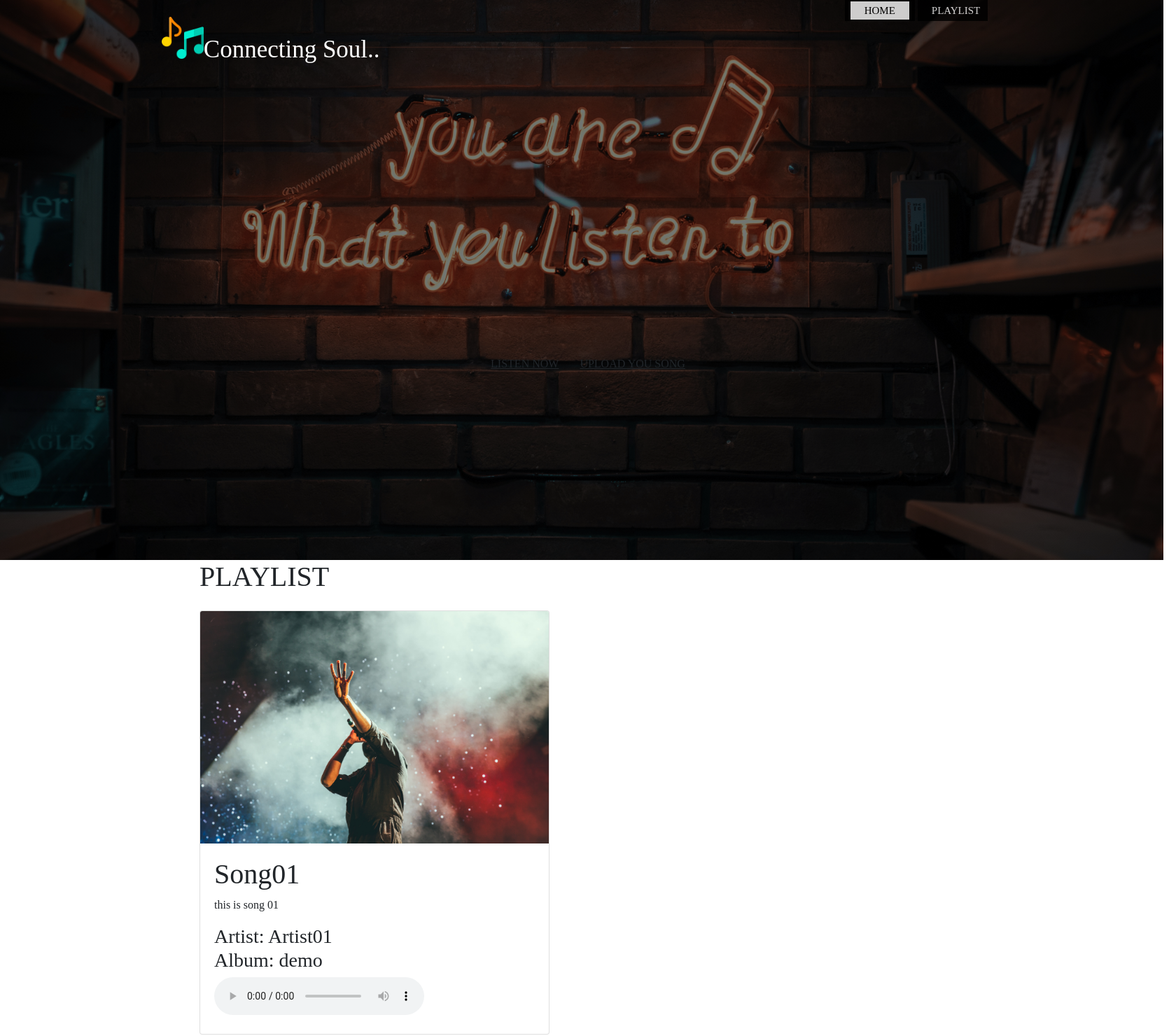
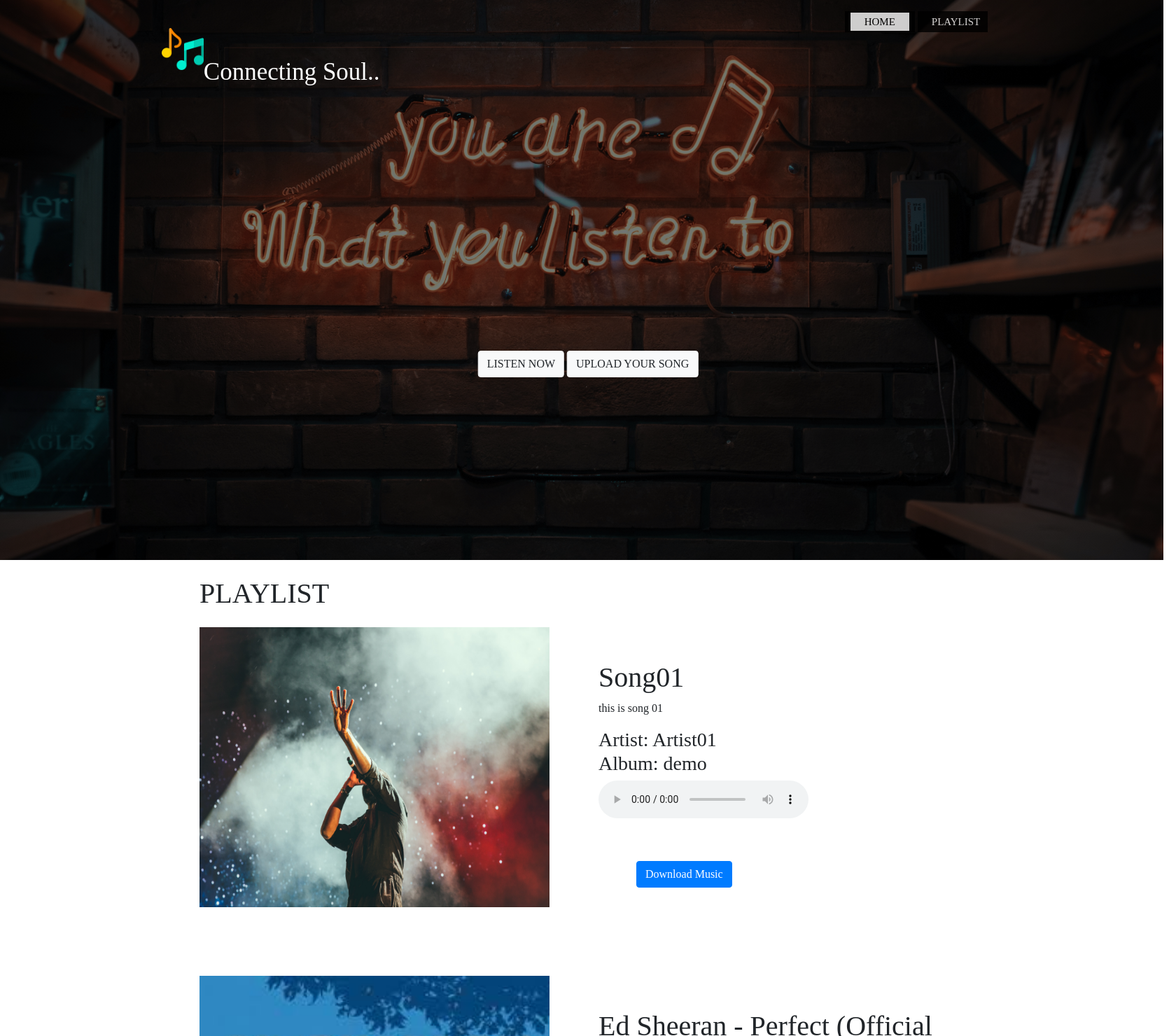
Before and after one commit to DesignrKnight/Music_Website, a Flask app: page / in a window 1680 px wide. Shown: the top 1480 px of the page at 70% size. Run offline with Flask 2, Linux system fonts and the light colour scheme; data comes from the database, SQL or seed files in the repository; both versions use the stored data as it was after the commit; some libraries are stand-ins or nearby versions.

Commit message:
updates02

```diff
--- a/app.py
+++ b/app.py
@@ -64,8 +64,8 @@
 def get_products():
   all_products = Product.query.all()
   result = products_schema.dump(all_products)
-  return jsonify(result)
 
+  return render_template('playlist.html', result = result )
 
 # Get Single Products
 @app.route('/product/<id>', methods=['GET'])
@@ -156,13 +156,6 @@
 
     return render_template("complete.html", image_name=filename , audio_name=audio)
 
-
-@app.route('/upload/<filename>')
-def send_image(filename):
-    return send_from_directory("static/imageuploads/", filename)
-
-
-
 # Run Server
 if __name__ == '__main__':
   app.run(debug=True)
--- a/static/css/index.css
+++ b/static/css/index.css
@@ -75,18 +75,3 @@
 left: 50%;
 transform: translate(-50%,-50%);
 }
-
-.btn{
-	border: 1px solid #fff;
-	padding:10px 30px;
-	color: #fff;
-	text-decoration:underline;
-	transition: 0.6s ease;
-}
-.btn:hover{
-	background-color: #fff;
-	color:#000;
-}
-main{
-	text-align: center;
-}
--- a/templates/index.html
+++ b/templates/index.html
@@ -6,6 +6,7 @@
   <meta charset="utf-8" />
   <meta name="viewport" content="width=device-width, initial-scale=1" />
   <link rel="stylesheet" href="{{ url_for('static', filename='css/index.css') }}">
+
   <link rel="stylesheet" href="https://stackpath.bootstrapcdn.com/bootstrap/4.5.2/css/bootstrap.min.css"
     integrity="sha384-JcKb8q3iqJ61gNV9KGb8thSsNjpSL0n8PARn9HuZOnIxN0hoP+VmmDGMN5t9UJ0Z" crossorigin="anonymous">
   <script src="https://stackpath.bootstrapcdn.com/bootstrap/4.5.2/js/bootstrap.min.js"
@@ -16,14 +17,14 @@
 
 <body>
   <header>
-    <div class="main">
+    <div class="main py-3">
       <div class="logo">
         <img src="../static/images/logo.png" width="60" height="60" />
       </div>
       <ul>
-        <li class="active"><a href="#">HOME</a>
+        <li class="active"><a href="/">HOME</a>
         </li>
-        <li><a href="#">PLAYLIST</a>
+        <li><a href="/product">PLAYLIST</a>
         </li>
       </ul>
     </div>
@@ -32,8 +33,8 @@
     </div>
 
     <div class="button">
-      <a href="#" class="btn">LISTEN NOW</a>
-      <a href="#" class="btn">UPLOAD YOU SONG</a>
+      <a href="#" class="btn btn-light"> LISTEN NOW </a>
+      <a href="/uploadMusic" class="btn btn-light"> UPLOAD YOUR SONG</a>
 
     </div>
 
@@ -41,29 +42,30 @@
 
   <section>
 
-    <div class="container">
-
-
+    <div class="container my-4">
       <h1>PLAYLIST</h1>
 
       {% for d in result %}
-      <div class="card my-4 mx-10" style="width: 500px;">
-        <img src="../static/imageuploads/{{d.filename}}" class="card-img-top" alt="...">
-        <div class="card-body">
-          <div class="card-text">
-            <h1> {{ d.name }}</h1>
-            <p>{{d.description}}</p>
-            <h3>Artist: {{ d.artist }}
-              <br>Album: {{ d.album }}</h3>
-            <audio controls>
-              <source src="../static/musicuploads/{{ d.audio }}" type="audio/mpeg">
-            </audio>
-          </div>
+      <div class="row my-4">
+        <div class="col-md-6 ">
+          <img src="../static/imageuploads/{{d.filename}}" width="500" height="400" alt="...">
+        </div>
+        <div class="col-md-6 my-5 ">
+          <h1> {{ d.name }}</h1>
+          <p>{{ d.description }}</p>
+          <h3>Artist: {{  d.artist }}
+            <br>Album: {{  d.album }}</h3>
+          <audio controls>
+            <source src="../static/musicuploads/{{ d.audio }}" type="audio/mpeg">
+          </audio>
+          <a href="../static/musicuploads/{{ d.audio }}" download="song" > <button class="btn btn-primary" style="margin: 10%;">Download Music</button></a>
+
         </div>
       </div>
       {% endfor %}
 
-    </div>
+      <a href="/uploadMusic" class="btn btn-secondary"> UPLOAD YOUR SONG </a>
+
   </section>
 
   <script src="{{ url_for('static', filename='js/index.js') }}"></script>
--- a/templates/playlist.html
+++ b/templates/playlist.html
@@ -1,16 +1,29 @@
-<section>
-    <div class="container" style="text-align: center;">
+{% block content %}
+
+    <div class="container">
 
 
         <h1>PLAYLIST</h1>
 
+        {% for d in result %}
+        <div class="row my-4">
+            <div class="col-md-6 ">
+                <img src="../static/imageuploads/{{d.filename}}" width="300" height="200" alt="...">
+            </div>
+            <div class="col-md-6 my-5 ">
+                <h3> {{ d.name }}</h3>
+                <p>{{ d.description }}</p>
+                <p>Artist: {{  d.artist }}
+                    <br>Album: {{  d.album }}<p>
+                <audio controls>
+                    <source src="../static/musicuploads/{{ d.audio }}" type="audio/mpeg">
+                </audio>
+            </div>
 
-        {% for d in result %}
-        <div>
-            <h1>Name: {{ d.name }}<br>Artist: {{ d.artist }}
-                <br>Album: {{ d.album }}</h1>
+            {% endfor %}
+
         </div>
-        {% endfor %}
 
-    </div>
-</section>
+
+
+{% endblock %}
--- a/templates/song.html
+++ b/templates/song.html
@@ -15,6 +15,8 @@
       <audio controls>
         <source src="../static/musicuploads/{{ product.audio }}" type="audio/mpeg">
       </audio>
+      <a href="../static/musicuploads/{{ product.audio }}" download="song" > <button class="btn btn-primary" style="margin: 10%;"> Download This Song</button></a>
+
     </div>
   </div>
 
```
Also changed, not shown: db.sqlite, static/imageuploads/oscar-keys-ojVMh1QTVGY-unsplash.jpg (added), 1 other file.
